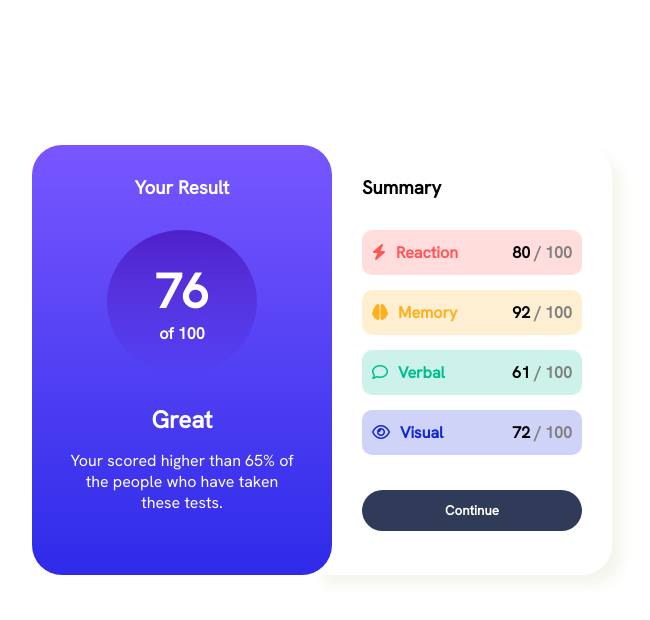
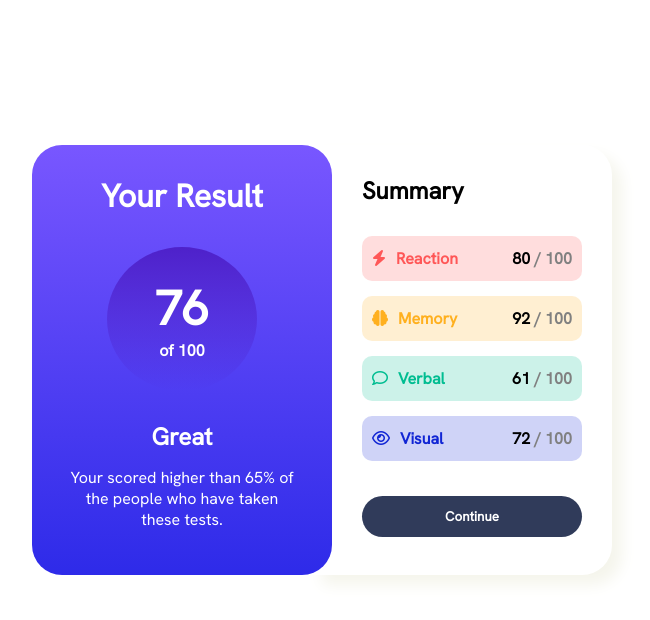
Before and after one commit to AraMilagros/Proyectos-varios-HTML-CSS-JS, a plain HTML site: page 4-SummaryComponent/index.html in a window 1280 px wide. Shown: the whole page, without its empty margins (308-958 px from the left). Drawn offline with Linux system fonts and the light colour scheme.

Commit message:
Arreglando detalles

```diff
--- a/4-SummaryComponent/index.html
+++ b/4-SummaryComponent/index.html
@@ -1,5 +1,5 @@
 <!DOCTYPE html>
-<html lang="es">
+<html lang="en">
 <head>
     <meta charset="UTF-8">
     <meta http-equiv="X-UA-Compatible" content="IE=edge">
@@ -10,9 +10,9 @@
     <script src="https://kit.fontawesome.com/311778db6a.js" crossorigin="anonymous"></script>
 </head>
 <body>
-    <div class="principal">
+    <main class="principal">
         <div class="result">
-            <h3>Your Result</h3>
+            <h1>Your Result</h1>
             <section class="result-number">
                 <span>76</span><br>
                 of 100
@@ -24,7 +24,7 @@
         </div>
 
         <div class="summary">
-            <h3>Summary</h3>
+            <h2>Summary</h2>
             <section class="content-items">
                 <p id="reaction" class="summary-item">
                     <label><i class="fa-solid fa-bolt"></i>Reaction</label>
@@ -46,7 +46,7 @@
                 <input type="submit" value="Continue" class="btn-continue" />
             </section>
         </div>
-    </div>
+    </main>
 
 </body>
 </html>
```
